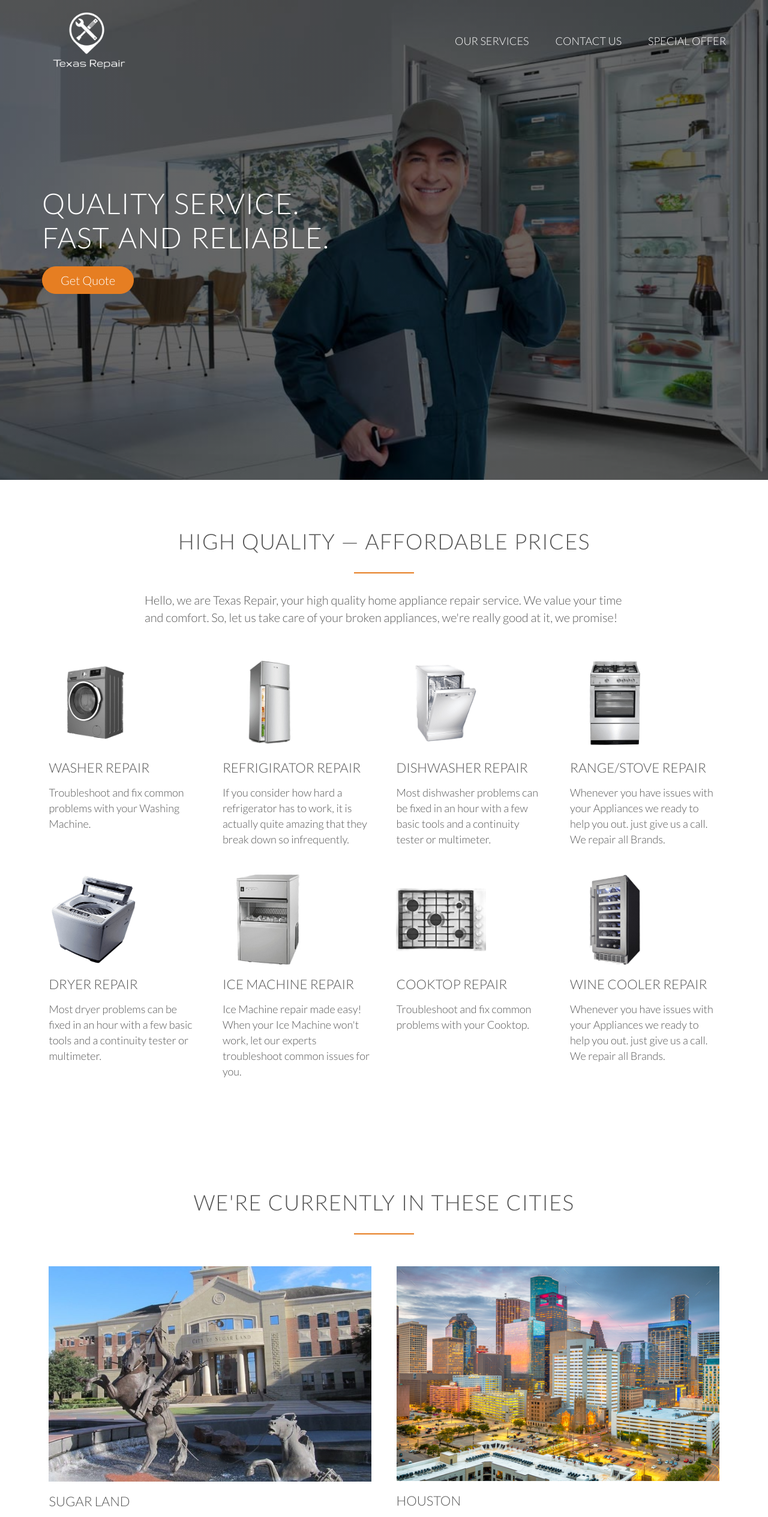
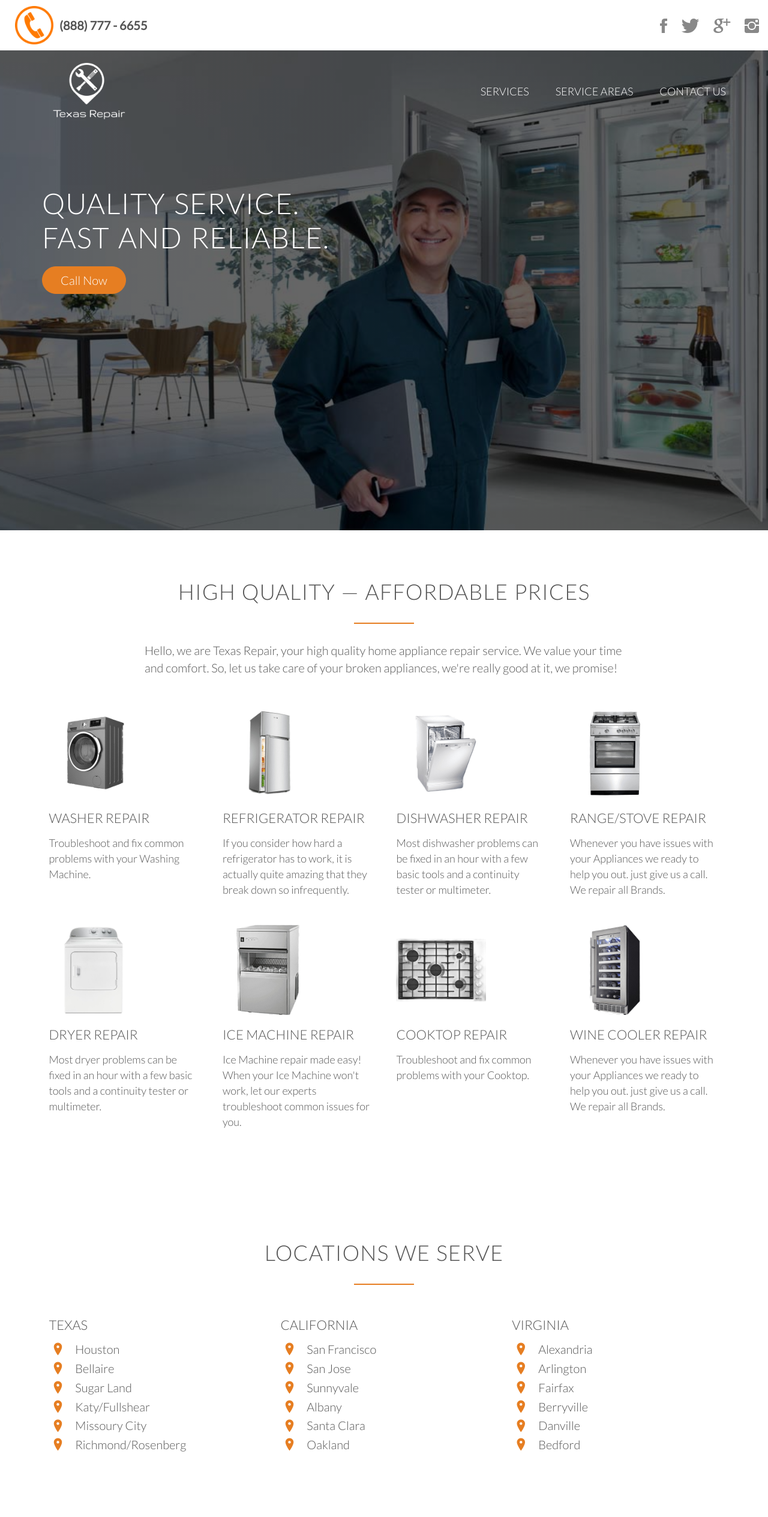
Before and after one commit to kheydarov/MobileCosmetology, a plain HTML site: page index.html in a window 1280 px wide. Shown: the top 2529 px of the page at 60% size. Drawn offline with nearby package versions, Linux system fonts and the light colour scheme; a script that the page names is missing; files whose address does not match are found by name.

Commit message:
added call and social media icons, new service locations

```diff
--- a/index.html
+++ b/index.html
@@ -2,7 +2,6 @@
 <html lang="en">
     <head>
         <meta name="viewport" content="width=device-width, initial-scale=1.0">
-
         <link rel="stylesheet" type="text/css" href="vendors/css/normalize.css">
         <link rel="stylesheet" type="text/css" href="vendors/css/grid.css">
         <link rel="stylesheet" type="text/css" href="vendors/css/ionicons.min.css">
@@ -13,25 +12,39 @@
         <title>Texas-repair</title>
     </head>
     <body>
+      <div class="flex-row">
+        <span class="top">
+          <img src="resources/img/phone.png" alt="call us" class='phone-icon'>
+          <div>(888) 777 - 6655</div>
+        </span>
+
+        <div>
+          <ul class="social-links">
+              <li><a href="#"><i class="ion-social-facebook"></i></a></li>
+              <li><a href="#"><i class="ion-social-twitter"></i></a></li>
+              <li><a href="#"><i class="ion-social-googleplus"></i></a></li>
+              <li><a href="#"><i class="ion-social-instagram"></i></a></li>
+          </ul>
+        </div>
+      </div>
       <header>
           <nav>
               <div class="row">
                   <img src="resources/img/logo-white.png" alt="repair logo" class="logo">
                   <img src="resources/img/logo.png" alt="repair logo" class="logo-black">
                   <ul class="main-nav js--main-nav">
-                        <li><a href="#features">Our Services</a></li>
-                        <li><a href="#cities">Contact Us</a></li>
-                        <li><a href="#plans">Special Offer</a></li>
+                      <li><a href="#features">Services</a></li>
+                      <li><a href="#cities">Service Areas</a></li>
+                      <li><a href="#contact">Contact Us</a></li>
                   </ul>
                   <a class="mobile-nav-icon js--nav-icon"><i class="ion-navicon-round"></i></a>
               </div>
           </nav>
           <div class="hero-text-box">
               <h1>Quality Service.<br>Fast and reliable.</h1>
-                <a class="btn btn-full js--scroll-to-plans" href="#">Get Quote</a>
+              <a class="btn btn-full js--scroll-to-plans" href="#contact">Call Now</a>
               <!-- <a class="btn btn-ghost js--scroll-to-start" href="#">Get Quote</a> -->
           </div>
-
       </header>
 
         <section class="section-features js--section-features" id="features">
@@ -44,7 +57,6 @@
 
             <div class="row js--wp-1">
                 <div class="col span-1-of-4 box">
-
                     <img src="resources/img/washer.png" alt="washer" style="width:150px;height:150px;">
                     <h3>Washer Repair</h3>
                     <p>
@@ -53,7 +65,7 @@
                 </div>
                 <div class="col span-1-of-4 box">
                     <img src="resources/img/refrigerator.png" alt="refrigerator" style="width:150px;height:150px;">
-                    <h3>Refrigirator Repair</h3>
+                    <h3>Refrigerator Repair</h3>
                     <p>
                       If you consider how hard a refrigerator has to work, it is actually quite amazing that they break down so infrequently.
                     </p>
@@ -76,8 +88,7 @@
 
             <div class="row js--wp-1">
               <div class="col span-1-of-4 box">
-
-                  <img src="resources/img/dryer.png" alt="dryer" style="width:150px;height:150px;">
+                  <img src="resources/img/dryer.jpg" alt="dryer" style="width:150px;height:150px;">
                   <h3>Dryer Repair</h3>
                   <p>
                     Most dryer problems can be fixed in an hour with a few basic tools and a continuity tester or multimeter.
@@ -107,43 +118,103 @@
             </div>
         </section>
 
+        <!-- <section>
+          <h2>Brands We Repair</h2>
+          <div class="image-row">
+            <img src="resources/img/appliance-brands-image.jpg" alt="brands">
+          </div> -->
+
+        </section>
+
         <section class="section-cities" id="cities">
             <div class="row">
-                <h2>We're currently in these cities</h2>
+                <h2>Locations We Serve</h2>
             </div>
             <div class="row js--wp-3">
-
-                <div class="col span-1-of-2 box">
-                    <img src="resources/img/sugarland.jpg" alt="Sugar Land" >
-                    <h3>Sugar Land</h3>
+                <div class="col span-1-of-3 box">
+                  <!-- <img src="resources/img/sugarland.jpg" alt="Sugar Land" > -->
+                  <h3>Texas</h3>
                   <div class="city-feature">
-                        <i class="ion-ios-person icon-small"></i>
-                        700+ happy customers
+                      <i class="ion-ios-location icon-small"></i>
+                      Houston
                   </div>
                   <div class="city-feature">
-                        <i class="ion-ios-star icon-small"></i>
-                        5 technicians
+                    <i class="ion-ios-location icon-small"></i>
+                    Bellaire
                   </div>
                   <div class="city-feature">
-                        <i class="ion-social-twitter icon-small"></i>
-                        <a href="#">@asimyapar</a>
+                    <i class="ion-ios-location icon-small"></i>
+                    Sugar Land
+                  </div>
+                  <div class="city-feature">
+                    <i class="ion-ios-location icon-small"></i>
+                    Katy/Fullshear
+                  </div>
+                  <div class="city-feature">
+                    <i class="ion-ios-location icon-small"></i>
+                    Missoury City
+                  </div>
+                  <div class="city-feature">
+                    <i class="ion-ios-location icon-small"></i>
+                    Richmond/Rosenberg
                   </div>
                 </div>
 
-                <div class="col span-1-of-2 box">
-                    <img src="resources/img/houston.jpg" alt="Houston">
-                    <h3>Houston</h3>
+                <div class="col span-1-of-3 box">
+                    <!-- <img src="resources/img/houston.jpg" alt="Houston"> -->
+                    <h3>California</h3>
                     <div class="city-feature">
-                        <i class="ion-ios-person icon-small"></i>
-                        300+ happy customers
+                      <i class="ion-ios-location icon-small"></i>
+                      San Francisco
                     </div>
                     <div class="city-feature">
-                        <i class="ion-ios-star icon-small"></i>
-                        3 technicians
+                      <i class="ion-ios-location icon-small"></i>
+                      San Jose
                     </div>
                     <div class="city-feature">
-                        <i class="ion-social-twitter icon-small"></i>
-                        <a href="#">@asim_houstonda_da_yapar</a>
+                      <i class="ion-ios-location icon-small"></i>
+                      Sunnyvale
+                    </div>
+                    <div class="city-feature">
+                      <i class="ion-ios-location icon-small"></i>
+                      Albany
+                    </div>
+                    <div class="city-feature">
+                      <i class="ion-ios-location icon-small"></i>
+                      Santa Clara
+                    </div>
+                    <div class="city-feature">
+                      <i class="ion-ios-location icon-small"></i>
+                      Oakland
+                    </div>
+                </div>
+
+                <div class="col span-1-of-3 box">
+                  <!-- <img src="resources/img/houston.jpg" alt="Houston"> -->
+                  <h3>Virginia</h3>
+                  <div class="city-feature">
+                    <i class="ion-ios-location icon-small"></i>
+                    Alexandria
+                  </div>
+                  <div class="city-feature">
+                    <i class="ion-ios-location icon-small"></i>
+                    Arlington
+                  </div>
+                  <div class="city-feature">
+                    <i class="ion-ios-location icon-small"></i>
+                    Fairfax
+                  </div>
+                  <div class="city-feature">
+                    <i class="ion-ios-location icon-small"></i>
+                    Berryville
+                  </div>
+                  <div class="city-feature">
+                    <i class="ion-ios-location icon-small"></i>
+                    Danville
+                  </div>
+                  <div class="city-feature">
+                    <i class="ion-ios-location icon-small"></i>
+                    Bedford
                   </div>
                 </div>
 
@@ -178,7 +249,7 @@ I was looking for a quick and fast appliance repair service in Sugar Land. I tri
         </section>
 
 
-        <section class="section-plans js--section-plans" id="plans">
+        <!-- <section class="section-plans js--section-plans" id="plans">
             <div class="row">
                 <h2>Call Today Apply This Coupon</h2>
             </div>
@@ -186,7 +257,7 @@ I was looking for a quick and fast appliance repair service in Sugar Land. I tri
 
                     <div class="plan-box js--wp-4 center">
                         <div>
-                            <!-- <h3>COUPON</h3> -->
+
                             <p class="plan-price">25% OFF</p>
                         </div>
                         <div>
@@ -196,10 +267,14 @@ I was looking for a quick and fast appliance repair service in Sugar Land. I tri
                     </div>
 
             </div>
-        </section>
+        </section> -->
 
-        <section class="section-form">
+        <section class="section-form" id="contact">
             <div class="row">
+                <div class="footer-call">
+                  <img src="resources/img/phone.png" alt="call us" class='phone-icon'>
+                  <div>Call Us: (888) 777 - 6655</div>
+                </div>
                 <h2>We're happy to hear from you</h2>
             </div>
             <div class="row">
@@ -257,22 +332,14 @@ I was looking for a quick and fast appliance repair service in Sugar Land. I tri
                             <input type="submit" value="Send it!">
                         </div>
                     </div>
-
                 </form>
-
             </div>
         </section>
 
         <footer>
             <div class="row">
                 <div class="col span-1-of-2">
-                    <ul class="footer-nav">
-                        <li><a href="#">About us</a></li>
-                        <li><a href="#">Blog</a></li>
-                        <li><a href="#">Press</a></li>
-                        <li><a href="#">iOS App</a></li>
-                        <li><a href="#">Android App</a></li>
-                    </ul>
+                  Developed by Kamal Heydarov Copyright 2020
                 </div>
                 <div class="col span-1-of-2">
                     <ul class="social-links">
@@ -282,12 +349,6 @@ I was looking for a quick and fast appliance repair service in Sugar Land. I tri
                         <li><a href="#"><i class="ion-social-instagram"></i></a></li>
                     </ul>
                 </div>
-            </div>
-            <div class="row">
-                <p>
-                    Developed by Kamal Heydarov
-                </p>
-
             </div>
         </footer>
 
--- a/resources/css/style.css
+++ b/resources/css/style.css
@@ -203,7 +203,6 @@ header {
     background-position: center;
     height: 100vh;
     background-attachment: fixed;
-
 }
 
 .hero-text-box {
@@ -644,6 +643,36 @@ footer p {
     margin-top: 20px;
 }
 
+.flex-row {
+  display: flex;
+  justify-content: space-between;
+  align-items: center;
+  font-weight: bold;
+  margin: 0 15px;
+}
+
+
+.top {
+  display: flex;
+  align-items: center;
+  padding: 10px;
+}
+
+.phone-icon {
+  margin-right: 10px;
+  width: 8vh;
+  height: 8vh;
+}
+
+.footer-call {
+  display: flex;
+  justify-content: center;
+  align-items: center;
+  font-size: 25px;
+  font-weight: bold;
+  padding: 10px;
+  margin-bottom: 30px;
+}
 
 
 
```
Also changed, not shown: resources/img/appliance-brands-image.jpg (added), resources/img/dryer.jpg (added), resources/img/phone.png (added). Lines whose indentation alone changed are shown as unchanged.
